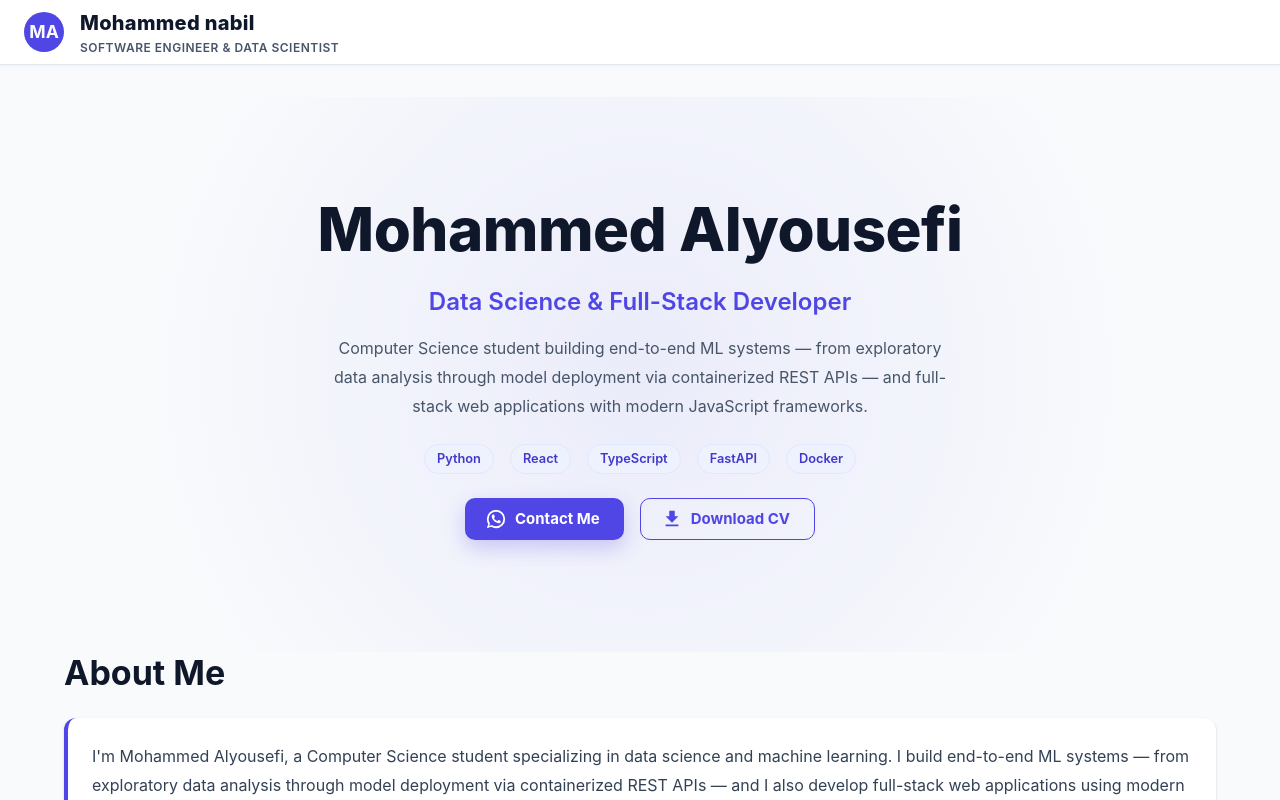
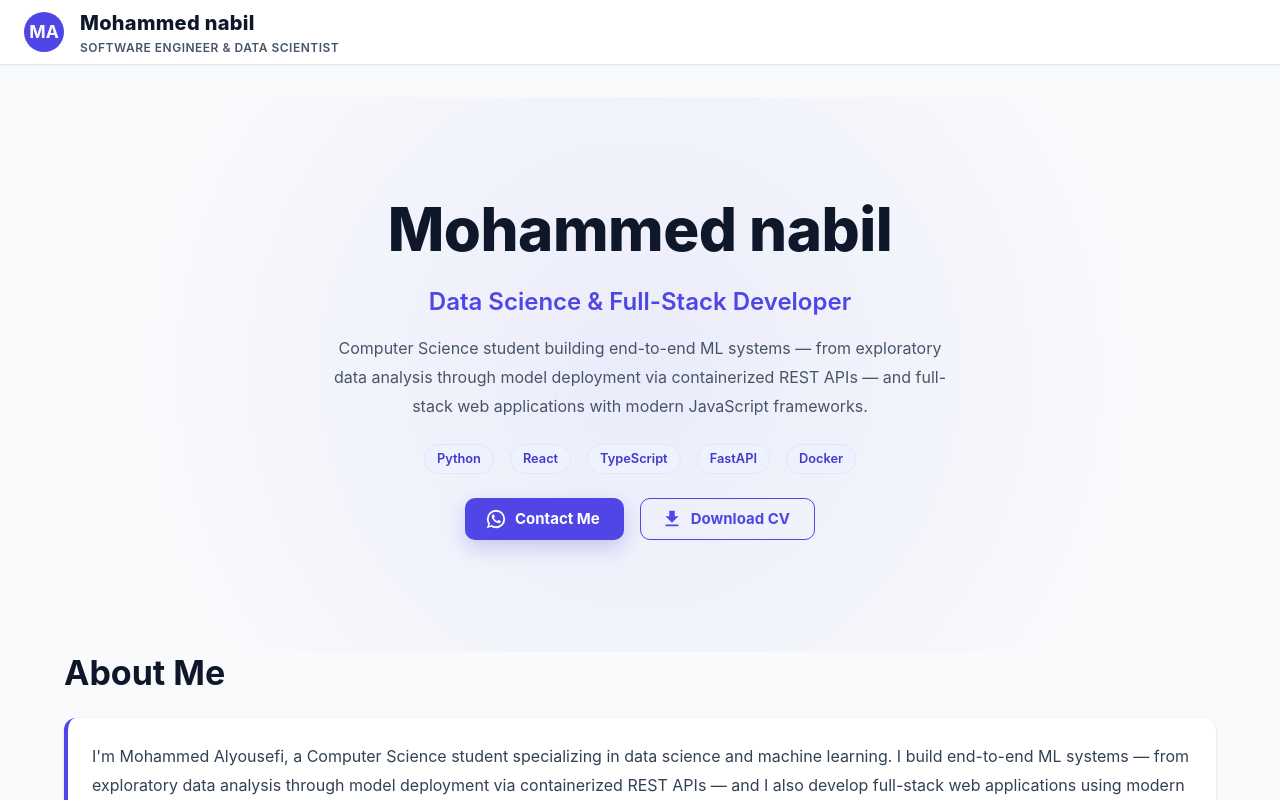
Before and after one commit to Mnabil-11/profile, a React (Vite) app in the folder frontend/: page / in a window 1280 px wide. Shown: the top 800 px of the page. Built offline with nearby package versions, Linux system fonts and the light colour scheme.

Commit message:
Update hero name from 'Mohammed Alyousefi' to 'Mohammed nabil'

```diff
--- a/frontend/src/components/Hero.tsx
+++ b/frontend/src/components/Hero.tsx
@@ -48,7 +48,7 @@ export default function Hero() {
           gutterBottom
           sx={{ color: '#0F172A', fontWeight: 800, letterSpacing: -0.5 }}
         >
-          Mohammed Alyousefi
+          Mohammed nabil
         </Typography>
       </Box>
 
```
